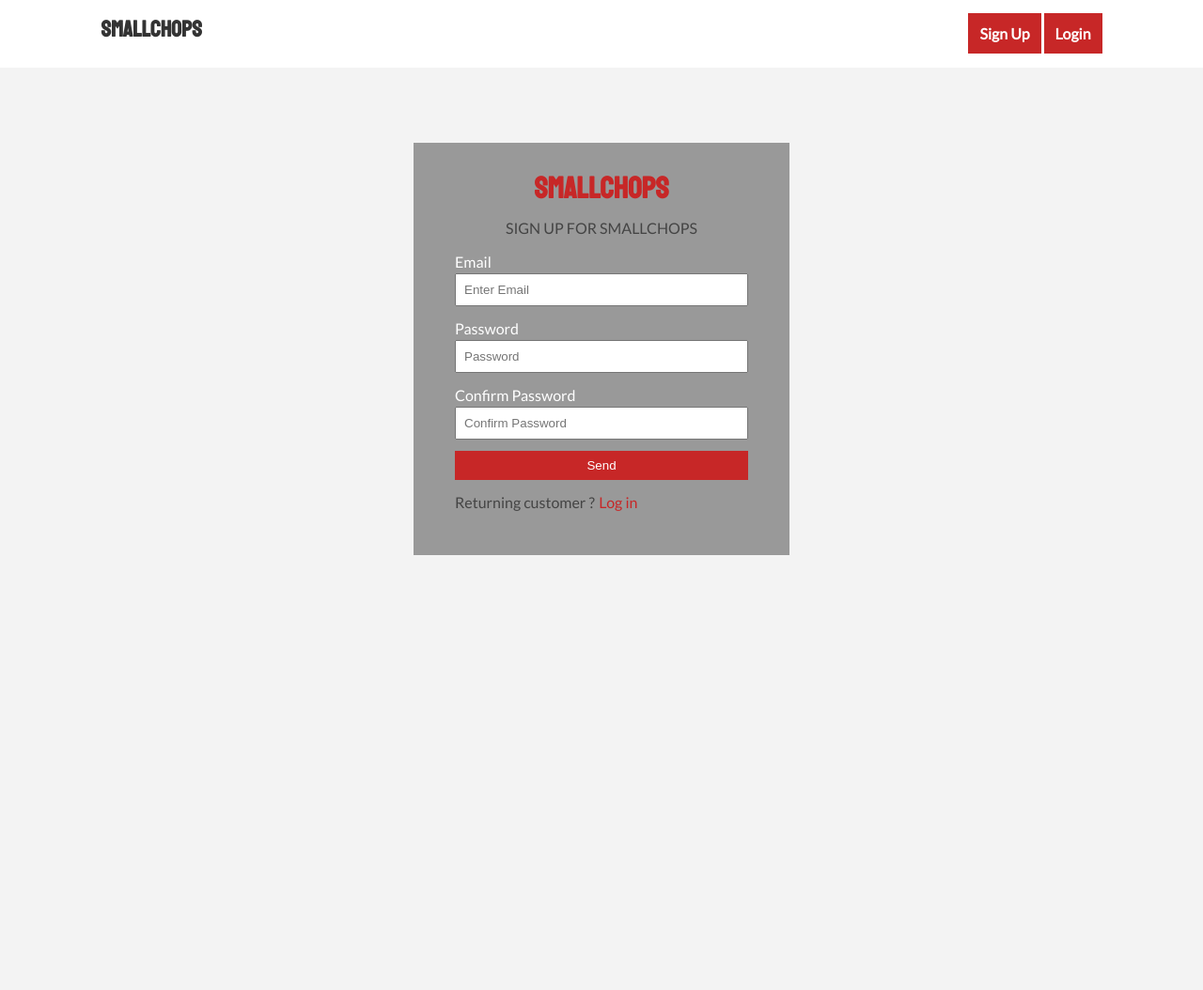
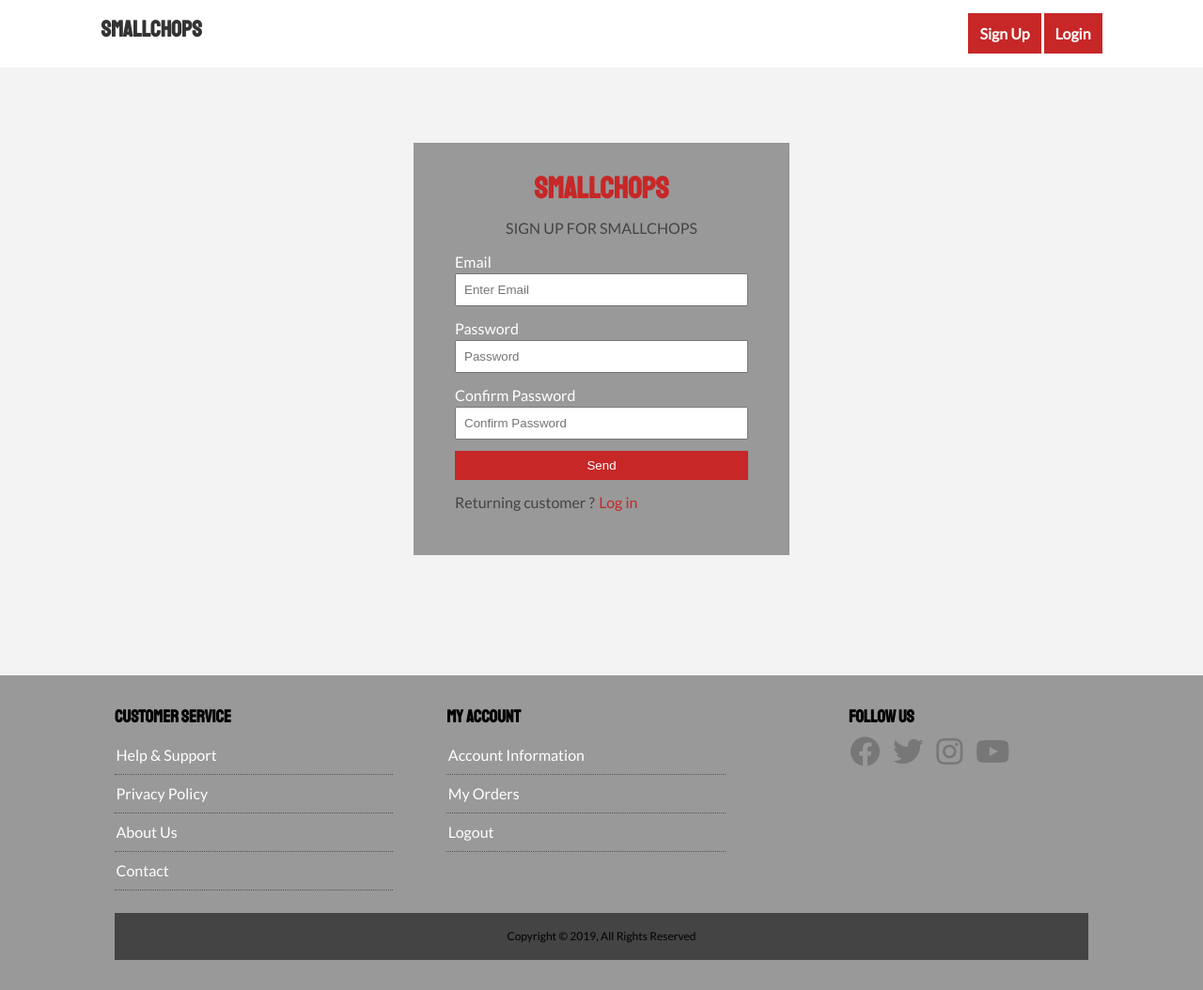
Before and after one commit to fortuneship/smallchops, a plain HTML site: page signup.html in a window 1280 px wide. Shown: the whole page at 94% size. Before the commit the page ends 800 px from the top, so only its background shows below. Drawn offline with Linux system fonts and the light colour scheme.

Commit message:
modified sign up page

```diff
--- a/css/style.css
+++ b/css/style.css
@@ -221,12 +221,14 @@ h1, h2, h3, h4, h5, h6 {
   font-size: 0.75rem;
 }
 
+
 /* Section: Contact */
 .contact-form {
   max-width: 400px;
   margin: auto;
   position: relative;
   margin-top: 5rem;
+  margin-bottom: 8rem;
   background: var(--dark-color);
 }
 
--- a/signup.html
+++ b/signup.html
@@ -17,7 +17,7 @@
                 <h1 class="logo"><a href="index.html">SmallChops</a></h1>
                   <ul>
                     <li><a href="signup.html">Sign Up</a></li>
-                    <li><a href="index.html">Login</a></li>
+                    <li><a href="login.html">Login</a></li>
                   </ul>
 
             </div>
@@ -60,6 +60,47 @@
 
       </section>
 
+      <!-- Footer -->
+<footer id="main-footer" class="py-2">
+  <div class="container footer-container">
+      <div>
+          <h3>Customer Service</h3>
+          <ul class="list">
+              <li><a href="#">Help & Support</a></li>
+              <li><a href="#">Privacy Policy</a></li>
+              <li><a href="#">About Us</a></li>
+              <li><a href="#">Contact</a></li>
+          </ul>
+      </div>
+
+      <div>
+          <h3>My Account</h3>
+          <ul class="list">
+              <li><a href="#">Account Information</a></li>
+              <li><a href="#">My Orders</a></li>
+              <li><a href="#">Logout</a></li>
+          </ul>
+      </div>
+
+      <div class="social">
+              <h3>Follow Us</h3>
+          <a href="http://facebook.com" target="_blank"><i class="fab fa-facebook fa-2x"></i></a>
+          <a href="http://twitter.com" target="_blank"><i class="fab fa-twitter fa-2x"></i></a>
+          <a href="http://instagram.com" target="_blank"><i class="fab fa-instagram fa-2x"></i></a>
+          <a href="http://youtube.com" target="_blank"><i class="fab fa-youtube fa-2x"></i></a>
+      </div>
+
+      <div>
+          <p>
+              Copyright &copy; 2019, All Rights Reserved
+          </p>
+      </div>
+
+  </div>
+</footer>
+
+
+
 
 </body>
 </html>
```
Also changed, not shown: index.html (+3 -3 lines).
